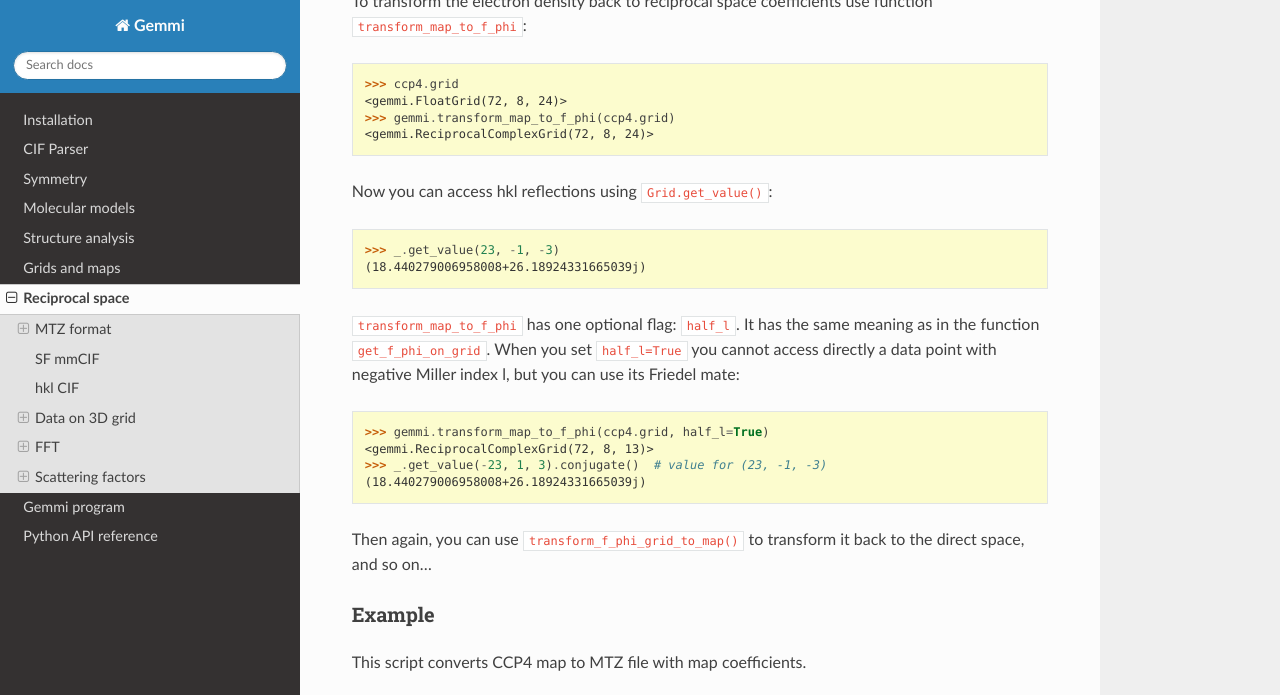
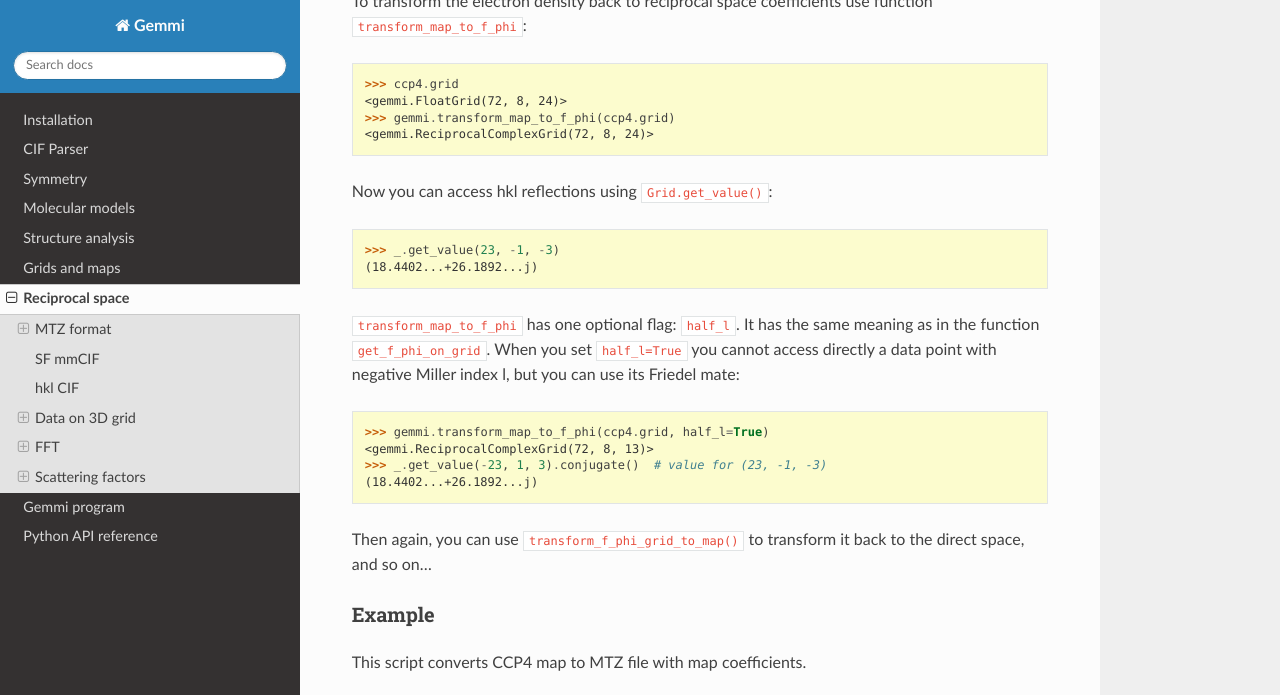
Before and after one commit to project-gemmi/gemmi, a Sphinx documentation site: the page built from docs/hkl.rst, in a window 1280 px wide and 900 px high, scrolled down 20030 px, cut to the strip 0-695 px from the top of the window. Built offline with Sphinx 7.4.7 and the Read the Docs theme 2.0.0, drawn with Linux system fonts in a browser that asks for light colours.

```diff
--- a/docs/hkl.rst
+++ b/docs/hkl.rst
@@ -1077,8 +1077,8 @@ Now you can access hkl reflections using ``Grid.get_value()``:
 
 .. doctest::
 
-  >>> _.get_value(23, -1, -3)
-  (18.440279006958008+26.18924331665039j)
+  >>> _.get_value(23, -1, -3)  #doctest: +ELLIPSIS
+  (18.4402...+26.1892...j)
 
 
 ``transform_map_to_f_phi`` has one optional flag: ``half_l``.
@@ -1090,8 +1090,8 @@ with negative Miller index l, but you can use its Friedel mate:
 
   >>> gemmi.transform_map_to_f_phi(ccp4.grid, half_l=True)
   <gemmi.ReciprocalComplexGrid(72, 8, 13)>
-  >>> _.get_value(-23, 1, 3).conjugate()  # value for (23, -1, -3)
-  (18.440279006958008+26.18924331665039j)
+  >>> _.get_value(-23, 1, 3).conjugate()  # value for (23, -1, -3)  #doctest: +ELLIPSIS
+  (18.4402...+26.1892...j)
 
 Then again, you can use ``transform_f_phi_grid_to_map()``
 to transform it back to the direct space, and so on...
```
